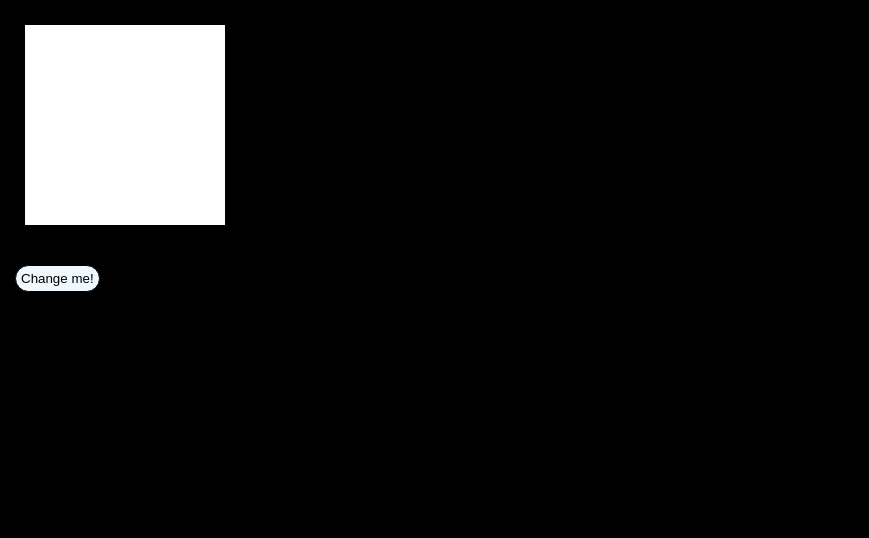
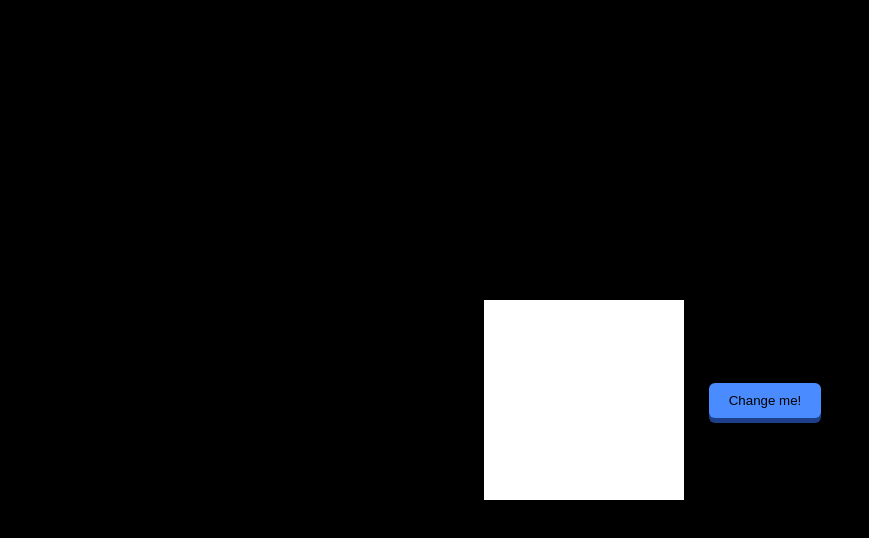
Before and after one commit to axujjwal/random-color, a plain HTML site: page index.html in a window 1280 px wide. Shown: the whole page, without its empty margins (0-869 px from the left). Drawn offline with Linux system fonts and the light colour scheme.

Commit message:
updated css

```diff
--- a/index.css
+++ b/index.css
@@ -1,33 +1,38 @@
-*{
+* {
     margin: 0;
     padding: 0;
     box-sizing: border-box;
 
 }
 
-html, body{
+html,
+body {
     height: 100%;
     width: 100%;
     background-color: black;
+    display: flex;
+    align-items: center;
+    justify-content: center;
 }
 
-#box{
+#box {
     height: 200px;
     width: 200px;
     margin: 25px;
-   background-color: white;
+    background-color: white;
 }
 
-#btn{
-    font-weight: 400;
-    background-color: aliceblue;
-    padding: 5px;
+#btn {
+    padding: 10px 20px;
+    background: #4a8cff;
+    border: none;
+    border-radius: 6px;
+    box-shadow: 0 5px 0 #1e3f8a;
+    transition: 0.1s;
     cursor: pointer;
-    margin: 15px;
-    border-radius: 50px;
-    border: solid  1px;
 }
 
-#btn:hover{
-    background-color: rgb(0,145,123);
+#btn:active {
+    transform: scale(0.95);
+    box-shadow: 0 2px 0 #1e3f8a;
 }
```
